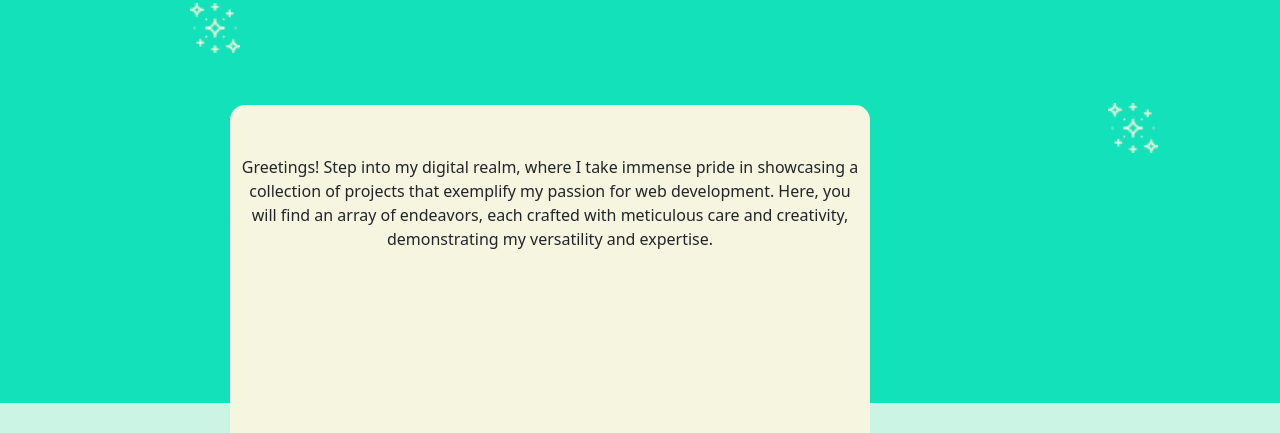
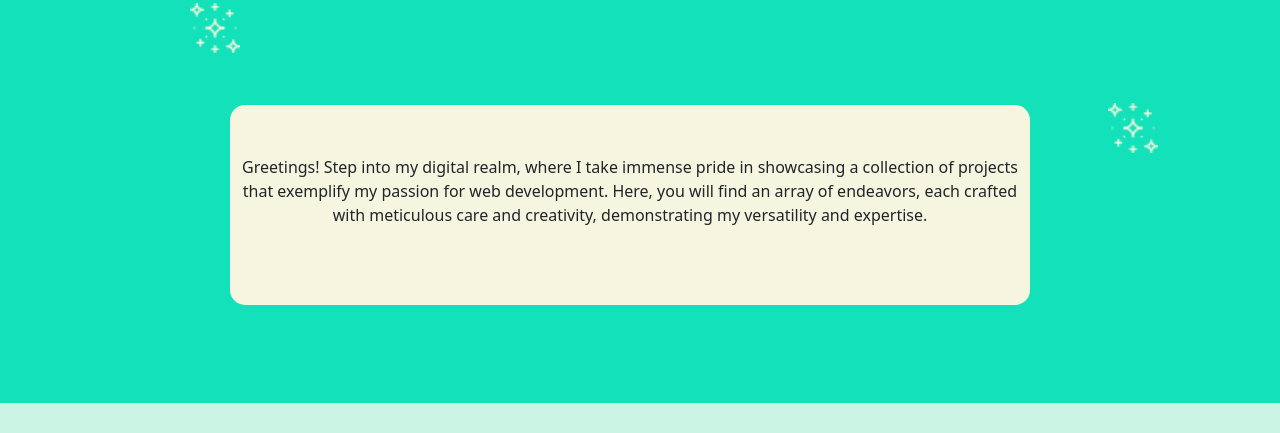
Before and after one commit to WhitelightningDev/MyCv, a plain HTML site: page portfolio.html in a window 1280 px wide. Shown: the part 367-800 px from the top of the page. Drawn offline with nearby package versions, Linux system fonts and the light colour scheme.

Commit message:
Changed more screen scale sizes

```diff
--- a/css/styles.scss
+++ b/css/styles.scss
@@ -296,8 +296,7 @@
         top: 200px;
         left: 230px;
         width: 800px;
-        width: 50%;
-        height: 50%;
+        height: 200px;
         background-color: rgb(246, 246, 224);
         border-radius: 15px;
     }
@@ -508,6 +507,8 @@
         background: auto;
     }
 
+
+
 }
 
   /* Small Screen Styles */
@@ -714,4 +715,6 @@
         font-size: 50px;
         left: 285px;
     }
+
+
   }
```
Also changed, not shown: css/styles.css, 1 other file.
